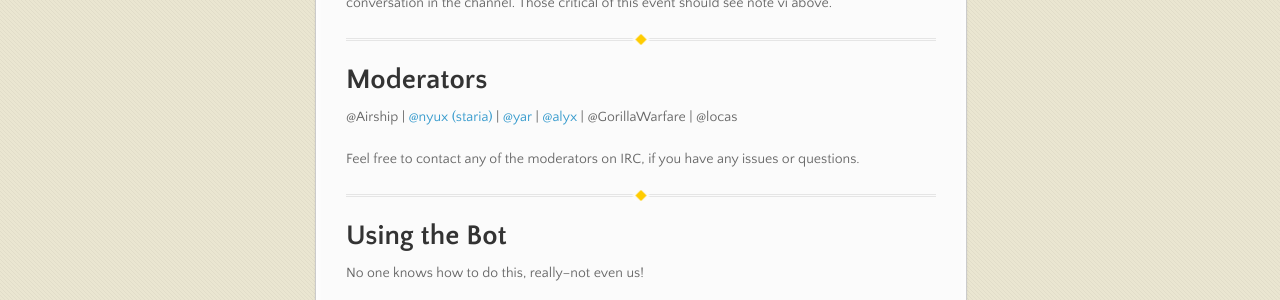
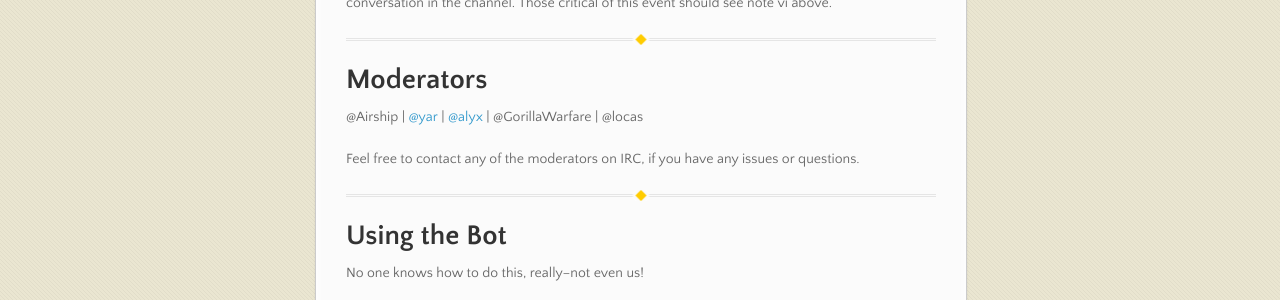
Before and after one commit to feminism-chat/feminism-chat.github.io, a Jekyll site: the page built from index.md, in a window 1280 px wide and 900 px high, scrolled down 3533 px. Shown: the part 474-774 px from the top of the window. Built offline with Jekyll 4.4.1, drawn with Linux system fonts in a browser that asks for light colours; nearby versions of some CDN libraries.

Commit message:
updating information

```diff
--- a/index.md
+++ b/index.md
@@ -118,7 +118,7 @@ Every Monday (actually 10:00AM UTC Sunday to 11:59AM UTC Tuesday, to accomodate
 
 # Moderators
 
-@Airship \| [@nyux (staria)](https://shadowscrescent.wordpress.com) \| [@yar](https://github.com/yardenac) \| [@alyx](http://alyx.io) \| @GorillaWarfare \| @locas
+@Airship \| [@yar](https://github.com/yardenac) \| [@alyx](http://alyx.io) \| @GorillaWarfare \| @locas
 
 Feel free to contact any of the moderators on IRC, if you have any issues or questions.
 
```
Also changed, not shown: links.md (+0 -1 lines).
